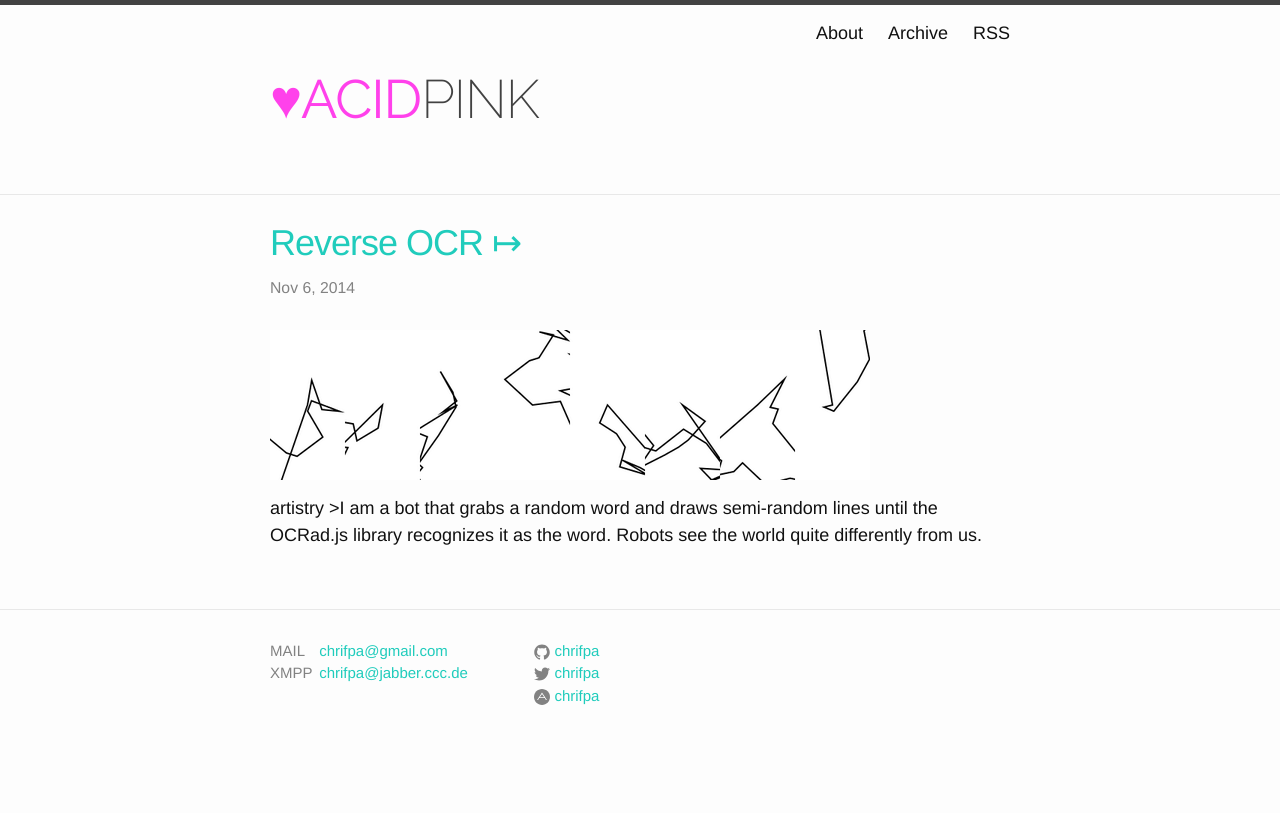
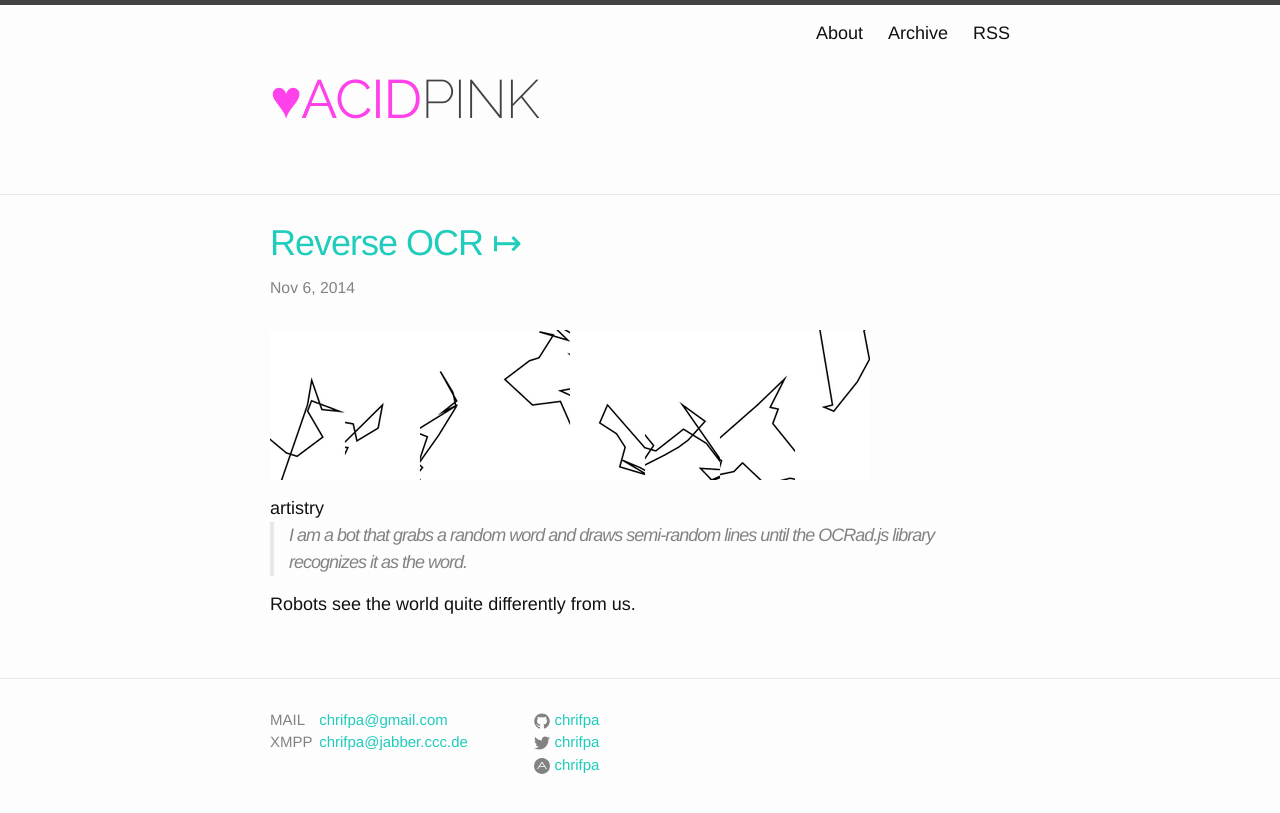
Before and after one commit to acdpnk/chrifpa.github.io, a Jekyll site: the page built from _posts/2014-11-06-reverse-ocr.md, in a window 1280 px wide. Shown: the top 813 px of the page. Built offline with Jekyll 4.4.1, drawn with Linux system fonts in a browser that asks for light colours.

Commit message:
fixed last post

```diff
--- a/_posts/2014-11-06-reverse-ocr.md
+++ b/_posts/2014-11-06-reverse-ocr.md
@@ -8,7 +8,7 @@ external_url: http://reverseocr.tumblr.com/
 
 
 [![artistry]({{ site.assets }}/reverse_ocr_artistry.png)](http://reverseocr.tumblr.com/post/101856314723/artistry)
-<caption align="bottom">artistry<caption>
+<caption align="bottom">artistry</caption>
 >I am a bot that grabs a random word and draws semi-random lines until the OCRad.js library recognizes it as the word.
 
 Robots see the world quite differently from us.
```
